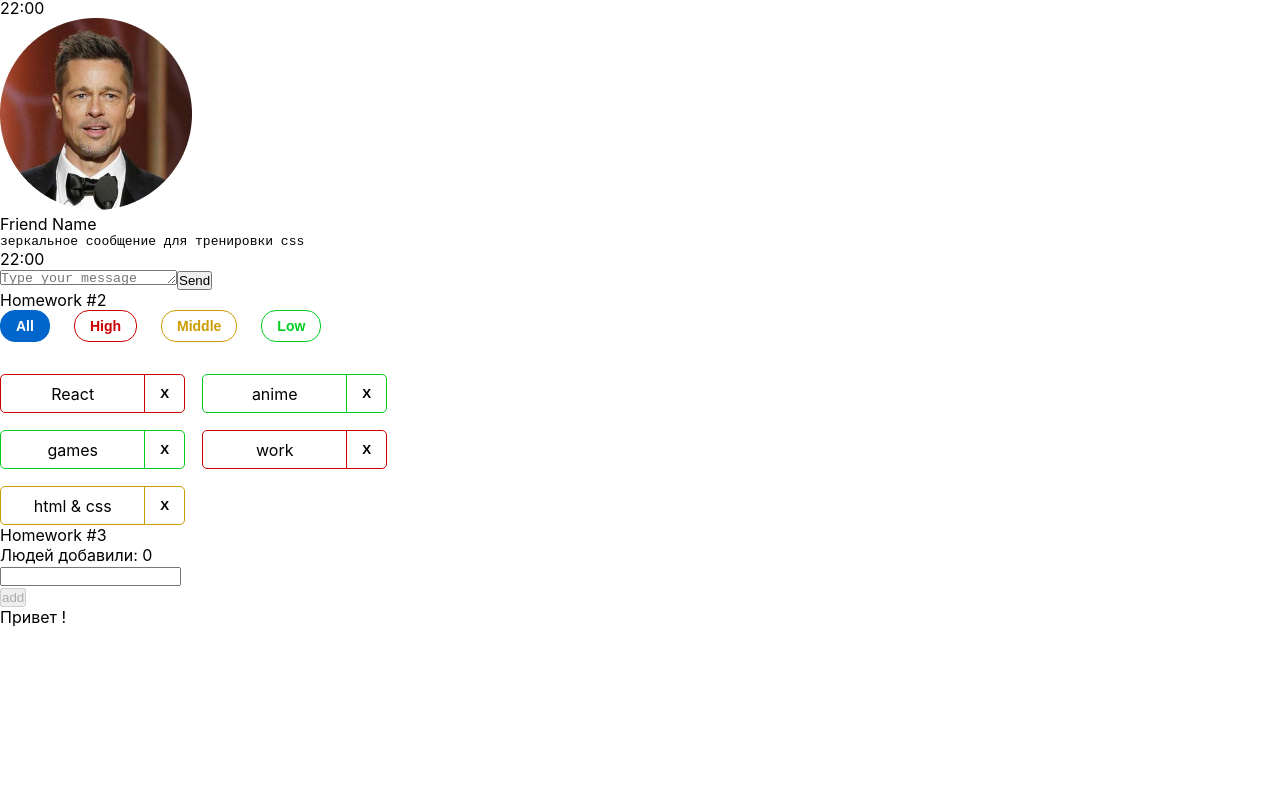
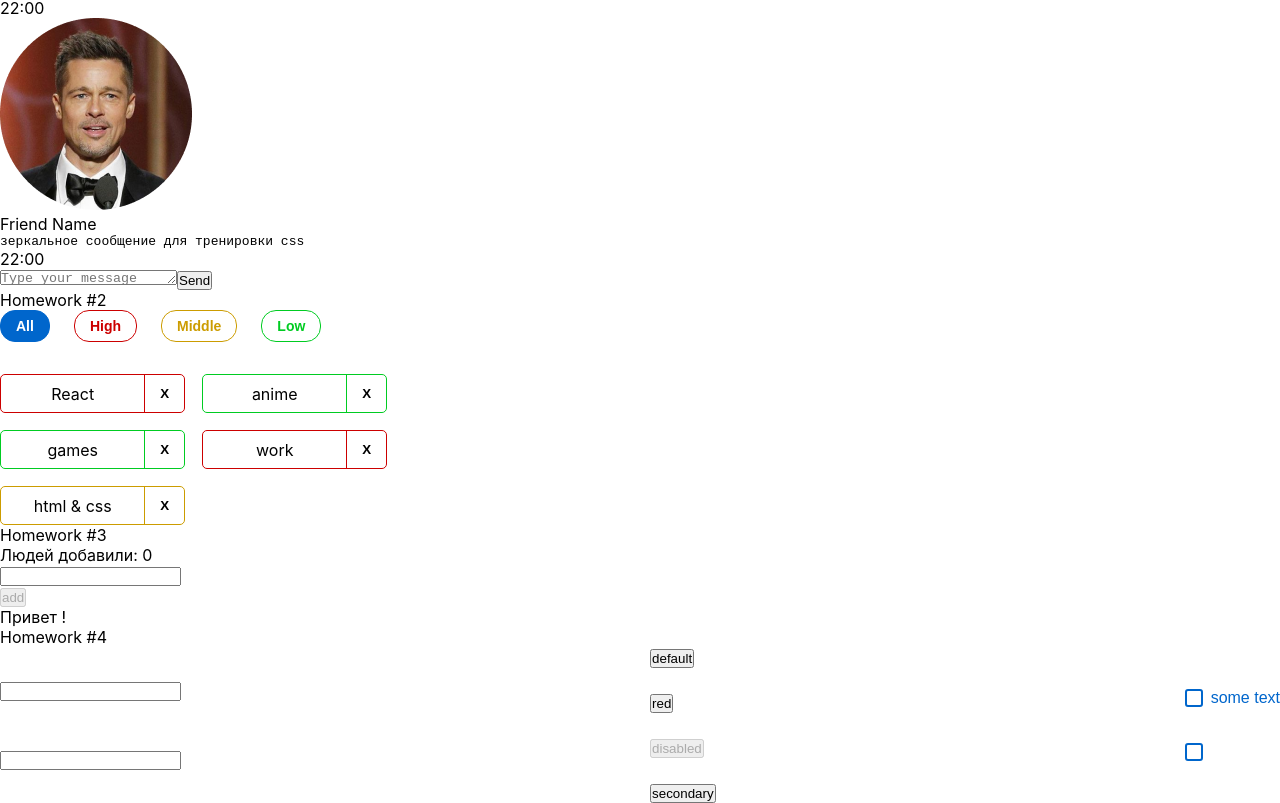
Before and after one commit to hrsk/homework-main, a React (Create React App) app: page / in a window 1280 px wide. Shown: the part 253-1056 px from the top of the page. Before the commit the page ends 880 px from the top, so only its background shows below. Built offline with nearby package versions, Linux system fonts and the light colour scheme.

Commit message:
homework 4

```diff
--- a/src/s1-main/App.tsx
+++ b/src/s1-main/App.tsx
@@ -1,6 +1,7 @@
 import HW1 from '../s2-homeworks/hw01/HW1'
 import HW2 from '../s2-homeworks/hw02/HW2'
 import HW3 from '../s2-homeworks/hw03/HW3'
+import HW4 from '../s2-homeworks/hw04/HW4'
 import s from './App.module.css'
 
 function App() {
@@ -10,7 +11,7 @@
             {/*раскомментировать по ходу выполнения*/}
             <HW2 />
             <HW3 />
-            {/*<HW4/>*/}
+            <HW4 />
 
             {/*при выполнении дз 5 и более - закомментировать здесь дз 1-4, так как они есть внутри дз 5*/}
             {/*<HW5/>*/}
--- a/src/s2-homeworks/hw04/common/c2-SuperButton/SuperButton.tsx
+++ b/src/s2-homeworks/hw04/common/c2-SuperButton/SuperButton.tsx
@@ -1,4 +1,4 @@
-import React, {ButtonHTMLAttributes, DetailedHTMLProps} from 'react'
+import React, { ButtonHTMLAttributes, DetailedHTMLProps } from 'react'
 import s from './SuperButton.module.css'
 
 // тип пропсов обычной кнопки, children в котором храниться название кнопки там уже описан
--- a/src/s2-homeworks/hw04/common/c3-SuperCheckbox/SuperCheckbox.tsx
+++ b/src/s2-homeworks/hw04/common/c3-SuperCheckbox/SuperCheckbox.tsx
@@ -28,7 +28,9 @@
 ) => {
     const onChangeCallback = (e: ChangeEvent<HTMLInputElement>) => {
         // задачка на написание онченджа
+        onChangeChecked && onChangeChecked(e.currentTarget.checked);
 
+        onChange && onChange(e);
     }
 
     const finalInputClassName = s.checkbox
```
